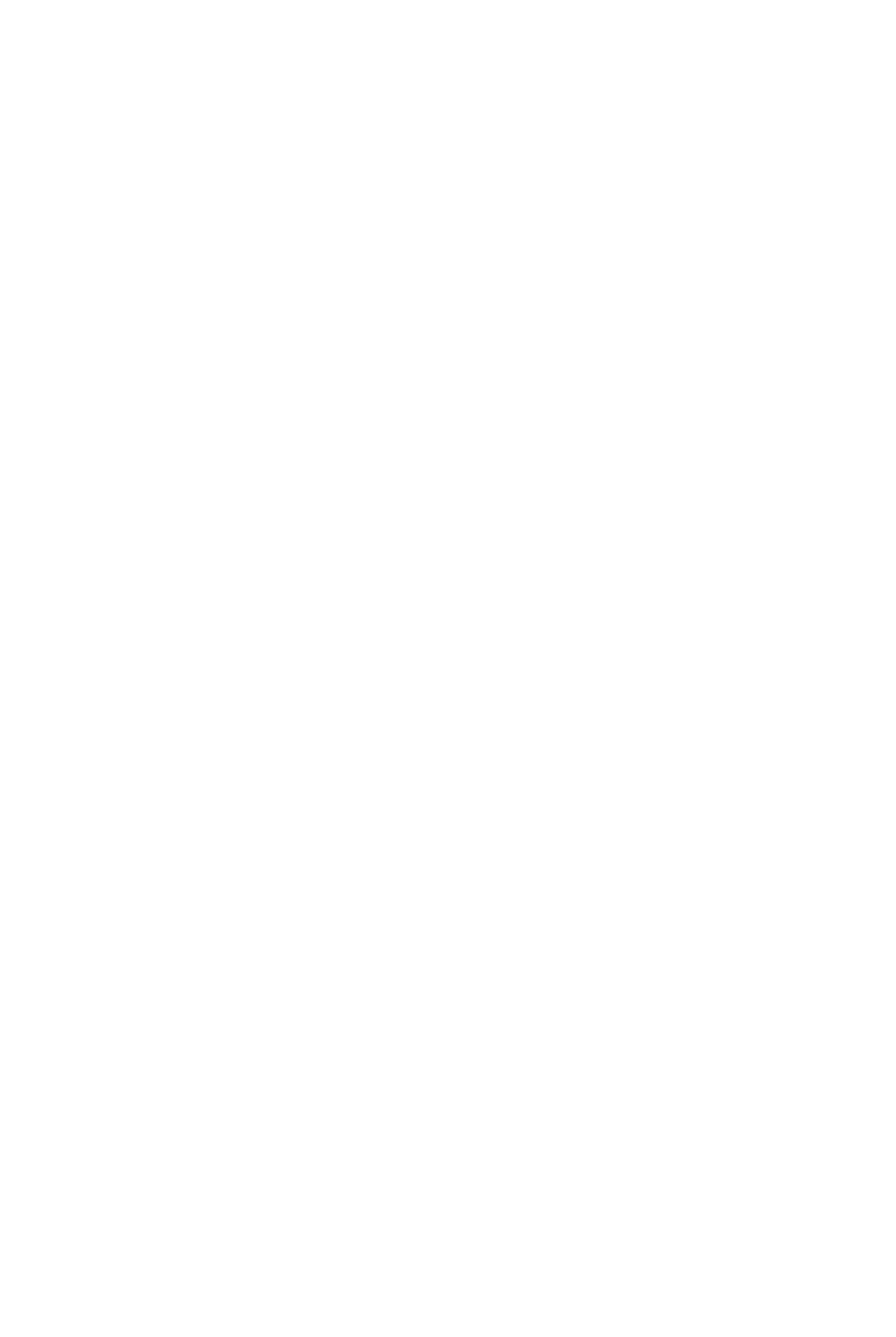
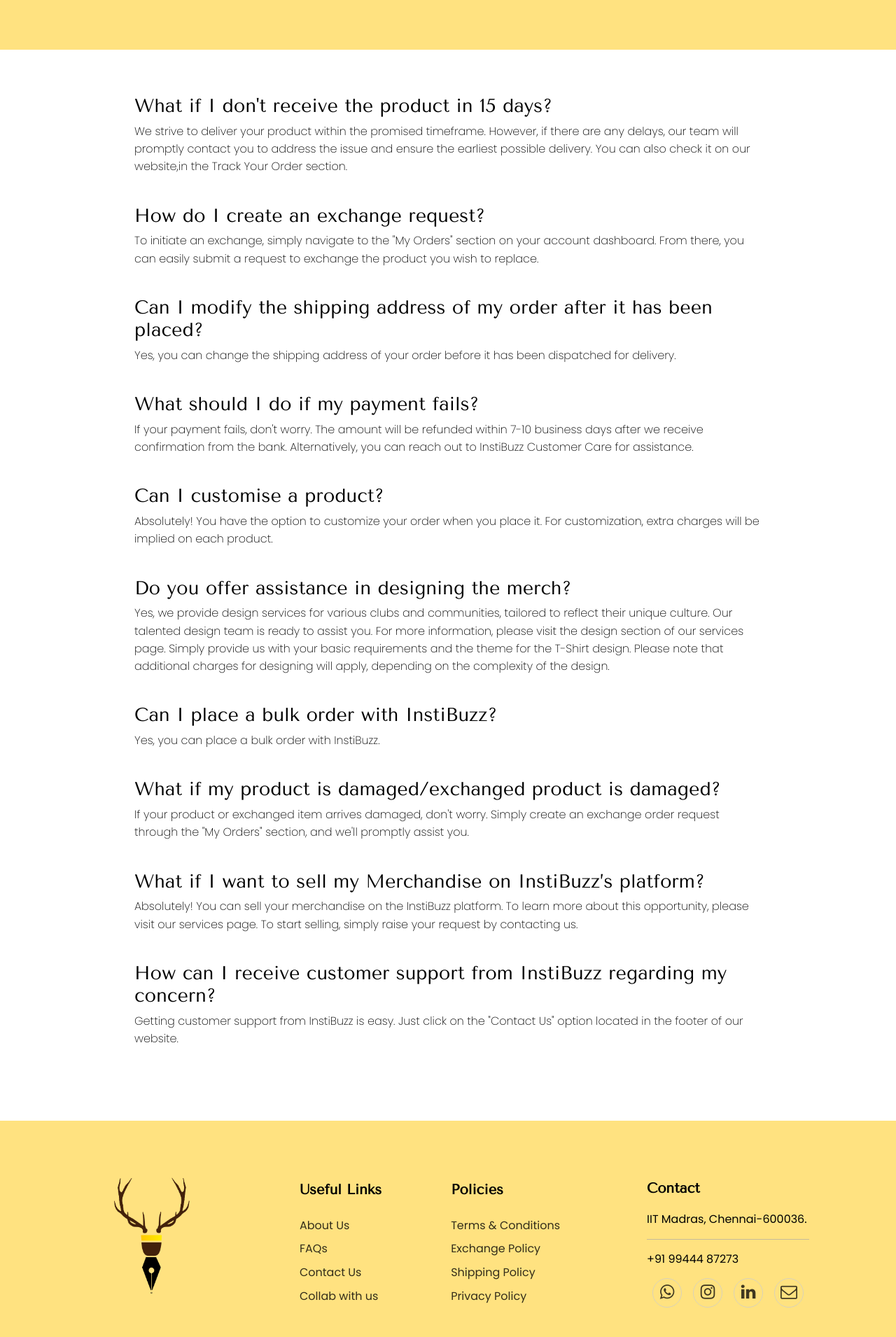
Before and after one commit to Insti-Buzz/website-client, a React (Create React App) app: page /faqs in a window 1280 px wide. Before the commit this address had no page. Shown: the part 340-2250 px from the top of the page at 70% size. Before the commit the page ends 800 px from the top, so only its background shows below. Built offline with nearby package versions, Linux system fonts and the light colour scheme.

Commit message:
1st launch issues resolved

```diff
--- a/src/App.js
+++ b/src/App.js
@@ -17,32 +17,33 @@ import Terms from "./components/Terms";
 import ReturnRefund from "./components/Exchange";
 import Shipping from "./components/Shipping";
 import Privacy from "./components/Privacy";
-import Private from './components/Private';
-import UpdateProduct from './components/UpdateProduct';
+import Private from "./components/Private";
+import UpdateProduct from "./components/UpdateProduct";
 import OurServices from "./components/OurServices";
 import Collab from "./components/Collab";
 import CollabForm from "./components/CollabForm";
+import FAQs from "./components/FAQs";
 
 function App() {
   return (
     <BrowserRouter>
       <Routes>
-        <Route path='' element={<MainContainer />}>
-          <Route element={<Private/>}>
-          <Route path='add' element={<AddProduct />} />
-          <Route path='allOrders' element={<AllOrders />} />
-          <Route path='updateProduct/:id' element={<UpdateProduct />} />
+        <Route path="" element={<MainContainer />}>
+          <Route element={<Private />}>
+            <Route path="add" element={<AddProduct />} />
+            <Route path="allOrders" element={<AllOrders />} />
+            <Route path="updateProduct/:id" element={<UpdateProduct />} />
           </Route>
-
-          <Route path='signup' element={<Signup/>}/>
-          <Route path='login' element={<Login/>}/>
-          <Route path='' element={<Home />} />
-          <Route path='shop' element={<Shop />} />
-          <Route path='product/:id' element={<Product />} />
-          <Route path='cart' element={<Cart />} />
-          <Route path='confirm' element={<Payment />} />
-          <Route path='orders' element={<OrderHistory />} />
-          <Route path='ticket' element={<Ticket />} />
+          <Route path="faqs" element={<FAQs />} />
+          <Route path="signup" element={<Signup />} />
+          <Route path="login" element={<Login />} />
+          <Route path="" element={<Home />} />
+          <Route path="shop" element={<Shop />} />
+          <Route path="product/:id" element={<Product />} />
+          <Route path="cart" element={<Cart />} />
+          <Route path="confirm" element={<Payment />} />
+          <Route path="orders" element={<OrderHistory />} />
+          <Route path="ticket" element={<Ticket />} />
           <Route path="about" element={<AboutUs />} />
           <Route path="terms-conditions" element={<Terms />} />
           <Route path="exchange" element={<ReturnRefund />} />
--- /dev/null
+++ b/src/components/FAQs.js
@@ -0,0 +1,104 @@
+import React, { useEffect } from "react";
+import "../css/FAQs.css";
+
+function FAQs() {
+  return (
+    <div>
+      <div class="faq-title">
+        <h1>Frequently Asked Questions</h1>
+      </div>
+      <div class="faq-main-container">
+        <div class="faq-container">
+          <h2>What if I don't receive the product in 15 days?</h2>
+          <p>
+            We strive to deliver your product within the promised timeframe.
+            However, if there are any delays, our team will promptly contact you
+            to address the issue and ensure the earliest possible delivery. You
+            can also check it on our website,in the Track Your Order section.
+          </p>
+        </div>
+        <div class="faq-container">
+          <h2>How do I create an exchange request?</h2>
+          <p>
+            To initiate an exchange, simply navigate to the "My Orders" section
+            on your account dashboard. From there, you can easily submit a
+            request to exchange the product you wish to replace.
+          </p>
+        </div>
+        <div class="faq-container">
+          <h2>
+            Can I modify the shipping address of my order after it has been
+            placed?
+          </h2>
+          <p>
+            Yes, you can change the shipping address of your order before it has
+            been dispatched for delivery.
+          </p>
+        </div>
+        <div class="faq-container">
+          <h2>What should I do if my payment fails?</h2>
+          <p>
+            If your payment fails, don't worry. The amount will be refunded
+            within 7-10 business days after we receive confirmation from the
+            bank. Alternatively, you can reach out to InstiBuzz Customer Care
+            for assistance.
+          </p>
+        </div>
+        <div class="faq-container">
+          <h2>Can I customise a product?</h2>
+          <p>
+            Absolutely! You have the option to customize your order when you
+            place it. For customization, extra charges will be implied on each
+            product.
+          </p>
+        </div>
+        <div class="faq-container">
+          <h2>Do you offer assistance in designing the merch?</h2>
+          <p>
+            Yes, we provide design services for various clubs and communities,
+            tailored to reflect their unique culture. Our talented design team
+            is ready to assist you. For more information, please visit the
+            design section of our services page. Simply provide us with your
+            basic requirements and the theme for the T-Shirt design. Please note
+            that additional charges for designing will apply, depending on the
+            complexity of the design.
+          </p>
+        </div>
+        <div class="faq-container">
+          <h2>Can I place a bulk order with InstiBuzz?</h2>
+          <p>Yes, you can place a bulk order with InstiBuzz.</p>
+        </div>
+        <div class="faq-container">
+          <h2>What if my product is damaged/exchanged product is damaged?</h2>
+          <p>
+            If your product or exchanged item arrives damaged, don't worry.
+            Simply create an exchange order request through the "My Orders"
+            section, and we'll promptly assist you.
+          </p>
+        </div>
+        <div class="faq-container">
+          <h2>
+            What if I want to sell my Merchandise on InstiBuzz’s platform?
+          </h2>
+          <p>
+            Absolutely! You can sell your merchandise on the InstiBuzz platform.
+            To learn more about this opportunity, please visit our services
+            page. To start selling, simply raise your request by contacting us.
+          </p>
+        </div>
+        <div class="faq-container">
+          <h2>
+            How can I receive customer support from InstiBuzz regarding my
+            concern?
+          </h2>
+          <p>
+            Getting customer support from InstiBuzz is easy. Just click on the
+            "Contact Us" option located in the footer of our website.
+          </p>
+        </div>
+      </div>
+    </div>
+  );
+}
+
+export default FAQs;
--- a/src/components/Footer.js
+++ b/src/components/Footer.js
@@ -4,15 +4,15 @@ import logo from "../assets/973300f3-c585-48d9-9e8c-601a3ae24121.png";
 import { useNavigate } from "react-router";
 
 function Footer() {
-  const navigate=useNavigate()
+  const navigate = useNavigate();
 
-  const toHome=()=>{
-    navigate('/')
-  }
+  const toHome = () => {
+    navigate("/");
+  };
 
-  const toAbout=()=>{
-    navigate('/about')
-  }
+  const toAbout = () => {
+    navigate("/about");
+  };
 
   return (
     <>
@@ -21,20 +21,31 @@ function Footer() {
           <div class="footer-logo">
             <img src={logo} alt="InstiBuzz Logo"></img>
           </div>
-          <div class="footr-useful-links">
+          <div class="footer-policies">
             <ul class="footer-list">
               <h3>Useful Links</h3>
               <li>
-                <a href='/'>Home</a>
-              </li>
-              {/* <li>
                 <a href='/about'>About Us</a>
-              </li> */}
-              <li>
-                <a href='/exchange'>Exchange Policy</a>
               </li>
               <li>
+                <a href='/faqs  '>FAQs</a>
+              </li>
+              <li>
+                <a href="/ticket">Contact Us</a>
+              </li>
+              <li>
+                <a href="/collabForm">Collab with us</a>
+              </li>
+            </ul>
+          </div>
+          <div class="footr-useful-links">
+            <ul class="footer-list">
+              <h3>Policies</h3>
+              <li>
                 <a href="/terms-conditions">Terms & Conditions</a>
+              </li>
+              <li>
+                <a href="/exchange">Exchange Policy</a>
               </li>
               <li>
                 <a href="/shipping">Shipping Policy</a>
@@ -42,31 +53,32 @@ function Footer() {
               <li>
                 <a href="/privacy">Privacy Policy</a>
               </li>
-             <li>
-                <a href="/ticket">Contact Us</a>
-              </li>
-              <li>
-                <a href="/collabForm">Collab with us</a>
-              </li>
             </ul>
           </div>
           <div class="footer-contact">
             <h3>Contact</h3>
             <div class="footer-address">
-              <i class="fa fa-location-dot"></i>
               <p>IIT Madras, Chennai-600036.</p>
             </div>
             <hr></hr>
-            <div class="footer-phone">
-              +91 99444 87273
+            <div class="footer-phone">+91 99444 87273</div>
+            <div class="footer-social">
+              <a href="https://wa.me/9944487273" target="_blank">
+                <i class="fa fa-whatsapp" aria-hidden="true"></i>
+              </a>
+              <a href="https://www.instagram.com/insti_buzz/" target="_blank">
+                <i class="fa fa-instagram"></i>
+              </a>
+              <a
+                href="https://www.linkedin.com/company/insti-buzz/"
+                target="_blank"
+              >
+                <i class="fa fa-linkedin"></i>
+              </a>
+              <a href="mailto:instibuzziitm@gmail.com">
+                <i class="fa fa-envelope-o" aria-hidden="true"></i>
+              </a>
             </div>
-            <div class="footer-social">
-              <a href="https://wa.me/9944487273" target="_blank"><i class="fa fa-whatsapp" aria-hidden="true"></i></a>
-              <a href="https://www.instagram.com/insti_buzz/" target="_blank"><i class="fa fa-instagram"></i></a>
-              <a href="https://www.linkedin.com/company/insti-buzz/" target="_blank"><i class="fa fa-linkedin"></i></a>
-              <a href="mailto:instibuzziitm@gmail.com"><i class="fa fa-envelope-o" aria-hidden="true"></i></a>
-             </div>
-
           </div>
         </div>
         <p class="footer-copyright">InstiBuzz @ 2024</p>
--- a/src/css/AboutUs.css
+++ b/src/css/AboutUs.css
@@ -105,7 +105,7 @@
 }
 
 .about-creating-impact-card img {
-    width: 100%;
+    width: 65%;
     margin-bottom: 2.85vw;
     object-fit: cover;
     aspect-ratio: 1/1;
@@ -145,10 +145,10 @@
 }
 
 .about-in-numbers-grid {
-    padding-top: 10vw;
+    padding-top: 8vw;
     display: grid;
     grid-template-columns: repeat(2, 1fr) 1.5fr;
-    row-gap: 13vw;
+    row-gap: 8vw;
 }
 
 .about-in-numbers-card h3 {
--- /dev/null
+++ b/src/css/FAQs.css
@@ -0,0 +1,34 @@
+.faq-title {
+    height: 25vw;
+    display: flex;
+    justify-content: center;
+    align-items: center;
+    background-color: rgba(255, 226, 128, 1);
+}
+
+.faq-title h1 {
+    font-size: max(3.854125vw, 42px);
+    font-weight: 300;
+}
+
+.faq-main-container {
+    padding: 5vw 15vw;
+}
+
+.faq-container {
+    margin-bottom: 3.21vw;
+}
+
+.faq-container h2 {
+    font-size: 2.1vw;
+    margin: 0;
+    margin-bottom: 0.6vw;
+    font-weight: 300;
+}
+
+.faq-container p {
+    font-size: 16px;
+    margin: 0;
+    line-height: 1.58;
+    font-weight: 200;
+}
--- a/src/css/Footer.css
+++ b/src/css/Footer.css
@@ -7,7 +7,8 @@
 
 .footer-content {
     display: flex;
-    justify-content: space-around;
+    justify-content: space-evenly;
+    align-items: center;
 }
 
 .footer-content .footer-phone {
@@ -101,8 +102,9 @@
         /* background-color: red; */
         width: 100%;
         flex-wrap: wrap;
-        justify-content: center;
+        justify-content: space-evenly;
         /* align-items: center; */
+        /* flex-direction: column; */
     }
 
     .footer-logo{
@@ -129,7 +131,7 @@
         /* background-color: red; */
         width: 100%;
         flex-wrap: wrap;
-        justify-content: center;
+        justify-content: space-evenly;
         /* align-items: center; */
     }
 
--- a/src/css/Signup.css
+++ b/src/css/Signup.css
@@ -64,8 +64,8 @@
     border: 1px solid red;
 }
 
-.signup-input:last-of-type {
-    margin-bottom: 0.6vw;
+.password-signup-input {
+    margin-bottom: 0;
 }
 
 .signup-form ::placeholder {
```
Also changed, not shown: src/components/AboutUs.js (+10 -10 lines), src/components/Login.js (+82 -47 lines), src/components/Signup.js (+122 -57 lines), src/css/Login.css (+28 -0 lines), src/css/Shop.css (+5 -4 lines).
